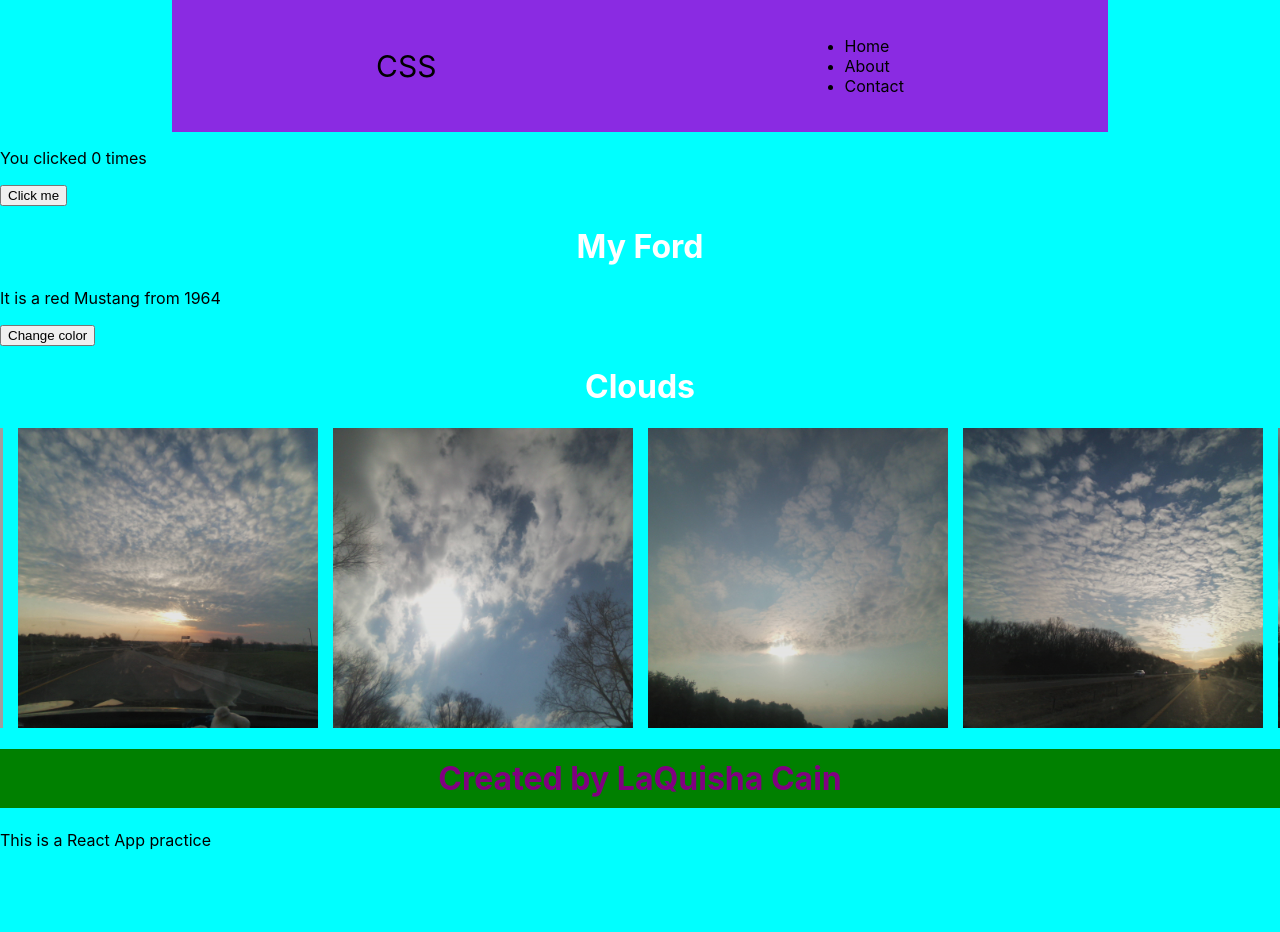
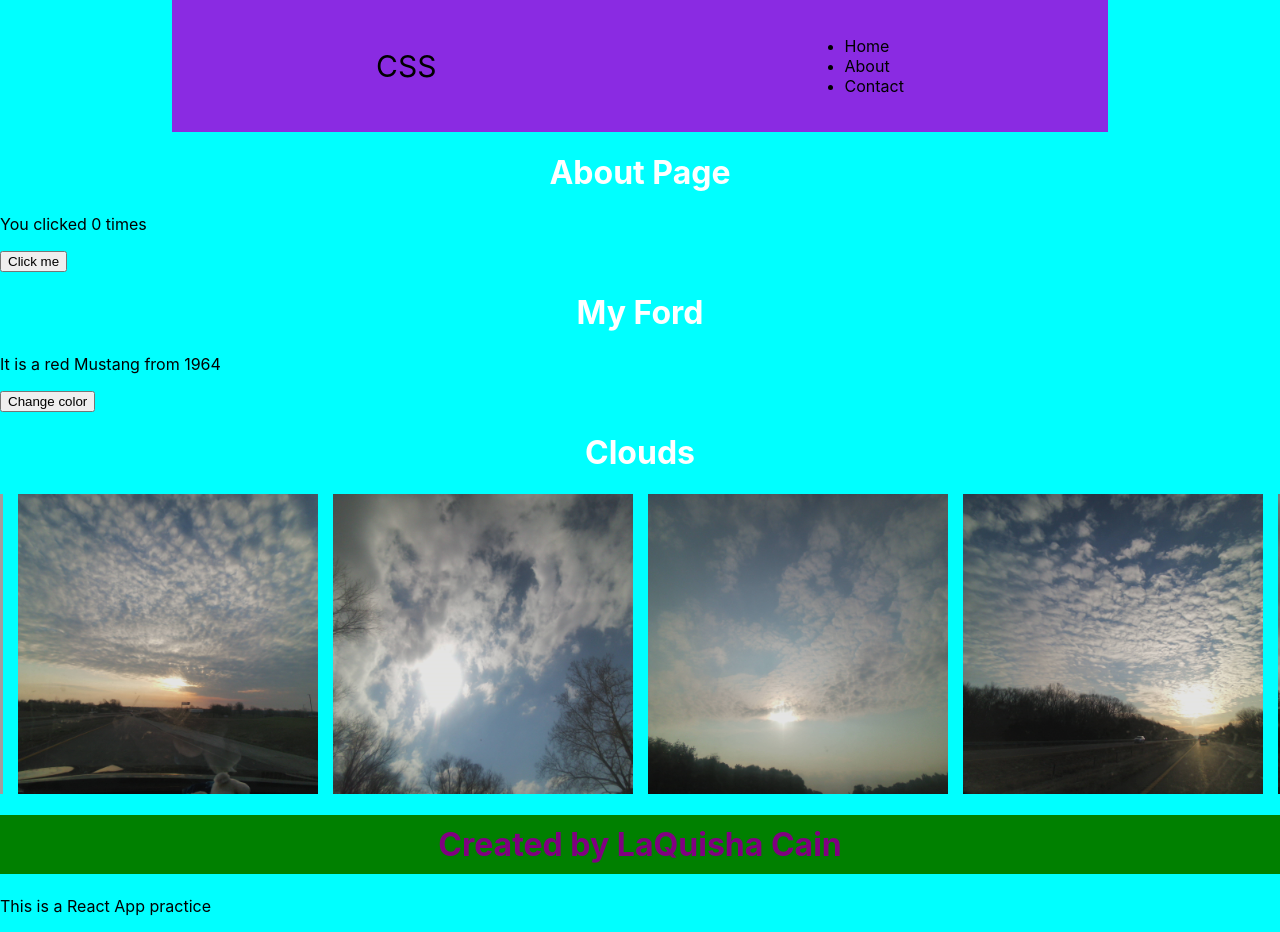
Before and after one commit to llcain/react-css, a React (Create React App) app: page / in a window 1280 px wide. Shown: the top 932 px of the page. Before the commit the page ends 866 px from the top, so only its background shows below. Built offline with nearby package versions, Linux system fonts and the light colour scheme; no server answers; grey boxes are pictures that could not be loaded.

Commit message:
Created About component

```diff
--- a/src/App.js
+++ b/src/App.js
@@ -8,11 +8,13 @@
 import Navbar from './components/Navbar';
 import Users from './components/Users';
 import Gallery from './components/Gallery';
+import About from './components/About';
 
 function App() {
   return (
     <>
       <Navbar />
+      <About />
       <Frame />
       <Car />
       <Users />
--- /dev/null
+++ b/src/components/About.js
@@ -0,0 +1,14 @@
+import React from 'react';
+
+class About extends React.Component {
+
+    render() {
+        return (
+            <>
+                <h1>About Page</h1>
+            </>
+        );
+    }
+}
+
+export default About;
```
